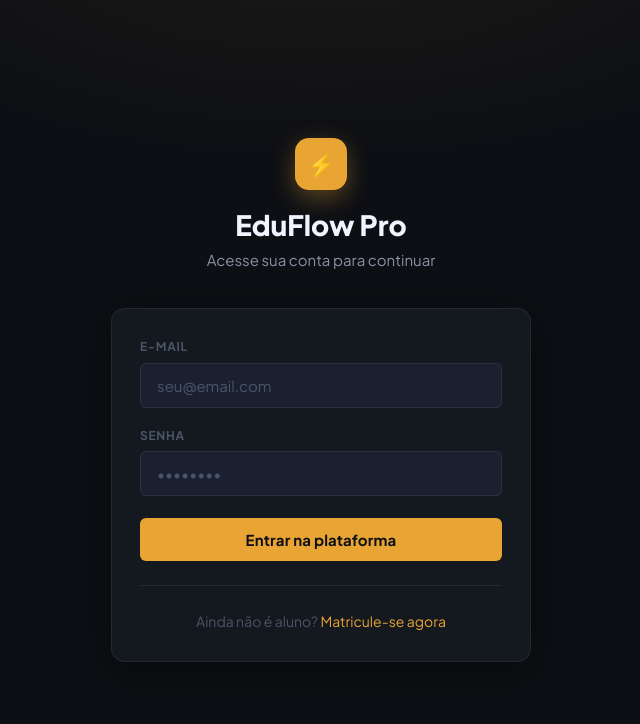
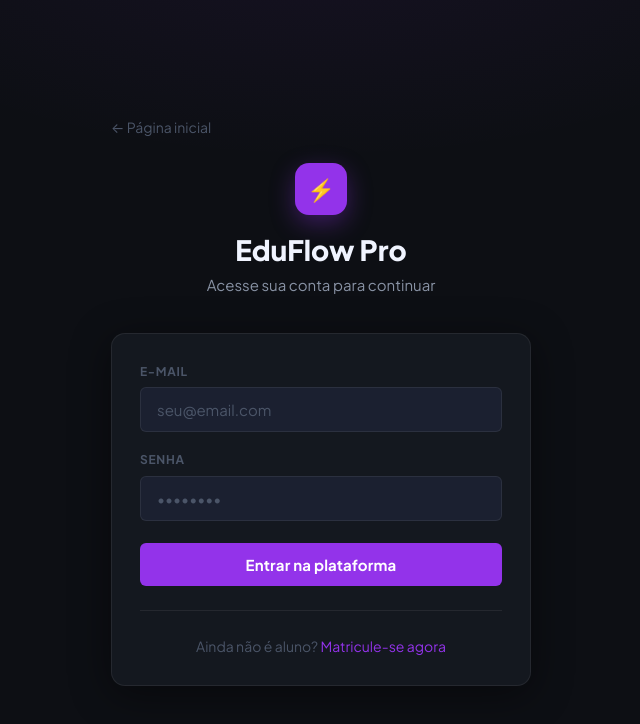
Before and after one commit to YgorStefan/eduflow, a Next.js app: page /login in a window 1280 px wide. Shown: the top 724 px of the page, without its empty margins (319-959 px from the left). Built offline with nearby package versions, Linux system fonts and the light colour scheme; no server answers.

Commit message:
troca acento ambar por roxo premium #9333ea e adiciona botao voltar no login

```diff
--- a/components/admin/RevenueChart.tsx
+++ b/components/admin/RevenueChart.tsx
@@ -43,7 +43,7 @@ export function RevenueChart({ payments }: { payments: Payment[] }) {
             <div style={{
               width: '100%',
               height: `${heightPct}%`,
-              background: 'linear-gradient(180deg, var(--accent) 0%, rgba(232,165,52,0.35) 100%)',
+              background: 'linear-gradient(180deg, var(--accent) 0%, rgba(147,51,234,0.35) 100%)',
               borderRadius: '5px 5px 0 0',
               transition: 'height 0.5s ease',
               minHeight: 4,
--- a/pages/admin.tsx
+++ b/pages/admin.tsx
@@ -15,7 +15,7 @@ function MetricCard({ label, value, icon, accent }: { label: string; value: stri
   return (
     <div
       className="ef-card ef-anim"
-      style={accent ? { borderColor: 'rgba(232,165,52,0.25)', background: 'rgba(232,165,52,0.04)' } : {}}
+      style={accent ? { borderColor: 'rgba(147,51,234,0.25)', background: 'rgba(147,51,234,0.04)' } : {}}
     >
       <div style={{ display: 'flex', justifyContent: 'space-between', alignItems: 'center', marginBottom: 14 }}>
         <p style={{ fontSize: '0.75rem', fontWeight: 700, color: 'var(--text-muted)', textTransform: 'uppercase', letterSpacing: '0.06em' }}>
--- a/pages/aguardando.tsx
+++ b/pages/aguardando.tsx
@@ -65,7 +65,7 @@ export default function Aguardando() {
                 : step.active
                   ? 'var(--accent)'
                   : 'var(--text-muted)',
-              border: step.active ? '1px solid rgba(232,165,52,0.3)' : '1px solid transparent',
+              border: step.active ? '1px solid rgba(147,51,234,0.3)' : '1px solid transparent',
             }}>
               {step.done ? '✓' : step.active ? '◉' : '○'}
             </div>
--- a/pages/checkout.tsx
+++ b/pages/checkout.tsx
@@ -48,7 +48,7 @@ export default function Checkout() {
             <span style={{
               display: 'inline-block',
               background: 'var(--accent-dim)', color: 'var(--accent)',
-              border: '1px solid rgba(232,165,52,0.2)',
+              border: '1px solid rgba(147,51,234,0.2)',
               borderRadius: 20, fontSize: '0.7rem', fontWeight: 800,
               padding: '3px 12px', marginBottom: 12,
               textTransform: 'uppercase', letterSpacing: '0.08em',
@@ -114,7 +114,7 @@ export default function Checkout() {
               stripe={stripePromise}
               options={{
                 clientSecret,
-                appearance: { theme: 'night', variables: { colorPrimary: '#e8a534', borderRadius: '6px' } },
+                appearance: { theme: 'night', variables: { colorPrimary: '#9333ea', borderRadius: '6px' } },
               }}
             >
               <CheckoutForm onSuccess={() => router.push('/portal')} />
--- a/pages/index.tsx
+++ b/pages/index.tsx
@@ -16,7 +16,7 @@ export default function Home() {
     <div style={{
       minHeight: '100vh',
       background: 'var(--bg)',
-      backgroundImage: 'radial-gradient(ellipse 60% 50% at 65% -5%, rgba(232,165,52,0.07) 0%, transparent 55%)',
+      backgroundImage: 'radial-gradient(ellipse 60% 50% at 65% -5%, rgba(147,51,234,0.07) 0%, transparent 55%)',
     }}>
       <div style={{ maxWidth: 1100, margin: '0 auto', padding: '0 1.5rem' }}>
         <div className="ef-landing-grid">
@@ -27,7 +27,7 @@ export default function Home() {
               display: 'inline-flex', alignItems: 'center', gap: 8,
               padding: '4px 14px',
               background: 'var(--accent-dim)',
-              border: '1px solid rgba(232,165,52,0.2)',
+              border: '1px solid rgba(147,51,234,0.2)',
               borderRadius: 20, marginBottom: 28,
             }}>
               <span style={{ width: 6, height: 6, borderRadius: '50%', background: 'var(--accent)', flexShrink: 0 }} />
--- a/pages/login.tsx
+++ b/pages/login.tsx
@@ -31,12 +31,19 @@ export default function Login() {
   return (
     <div className="ef-page-auth">
       <div style={{ width: '100%', maxWidth: 420 }}>
+        {/* Back link */}
+        <div className="ef-anim" style={{ marginBottom: 24 }}>
+          <Link href="/" style={{ fontSize: '0.875rem', color: 'var(--text-muted)', display: 'inline-flex', alignItems: 'center', gap: 6 }}>
+            ← Página inicial
+          </Link>
+        </div>
+
         {/* Brand mark */}
-        <div className="ef-anim" style={{ textAlign: 'center', marginBottom: 36 }}>
+        <div className="ef-anim ef-anim-d1" style={{ textAlign: 'center', marginBottom: 36 }}>
           <div style={{
             display: 'inline-flex', width: 52, height: 52, borderRadius: 14,
             background: 'var(--accent)', alignItems: 'center', justifyContent: 'center',
-            fontSize: 22, marginBottom: 18, boxShadow: '0 8px 24px rgba(232,165,52,0.35)',
+            fontSize: 22, marginBottom: 18, boxShadow: '0 8px 24px rgba(147,51,234,0.35)',
           }}>
             ⚡
           </div>
--- a/pages/portal.tsx
+++ b/pages/portal.tsx
@@ -83,7 +83,7 @@ function PortalPage() {
             <div style={{
               width: 44, height: 44, borderRadius: 12, flexShrink: 0,
               background: 'var(--accent-dim)',
-              border: '1px solid rgba(232,165,52,0.2)',
+              border: '1px solid rgba(147,51,234,0.2)',
               display: 'flex', alignItems: 'center', justifyContent: 'center',
               fontSize: 20,
             }}>
--- a/styles/globals.css
+++ b/styles/globals.css
@@ -5,11 +5,11 @@
   --bg-elevated: #1b2030;
   --bg-hover: #222838;
   --border: rgba(255, 255, 255, 0.07);
-  --border-focus: rgba(232, 165, 52, 0.5);
+  --border-focus: rgba(147, 51, 234, 0.5);
 
-  --accent: #e8a534;
-  --accent-dim: rgba(232, 165, 52, 0.1);
-  --accent-hover: #f0b644;
+  --accent: #9333ea;
+  --accent-dim: rgba(147, 51, 234, 0.1);
+  --accent-hover: #a855f7;
 
   --text-primary: #f0f4ff;
   --text-secondary: #8892a4;
@@ -111,7 +111,7 @@ a:hover { opacity: 0.8; }
 }
 .ef-btn:disabled { opacity: 0.55; cursor: not-allowed; }
 
-.ef-btn-primary { background: var(--accent); color: #0d0f14; }
+.ef-btn-primary { background: var(--accent); color: #fff; }
 .ef-btn-primary:hover:not(:disabled) {
   background: var(--accent-hover);
   transform: translateY(-1px);
@@ -225,7 +225,7 @@ a:hover { opacity: 0.8; }
 .ef-progress-fill {
   height: 100%;
   border-radius: 100px;
-  background: linear-gradient(90deg, var(--accent), #f5c842);
+  background: linear-gradient(90deg, var(--accent), #c084fc);
   transition: width 0.7s cubic-bezier(0.34, 1.56, 0.64, 1);
 }
 
@@ -238,7 +238,7 @@ a:hover { opacity: 0.8; }
   flex-direction: column;
   padding: 2rem 1rem;
   background: var(--bg);
-  background-image: radial-gradient(ellipse 70% 50% at 50% -10%, rgba(232,165,52,0.07) 0%, transparent 60%);
+  background-image: radial-gradient(ellipse 70% 50% at 50% -10%, rgba(147,51,234,0.07) 0%, transparent 60%);
 }
 
 .ef-page-app {
```
